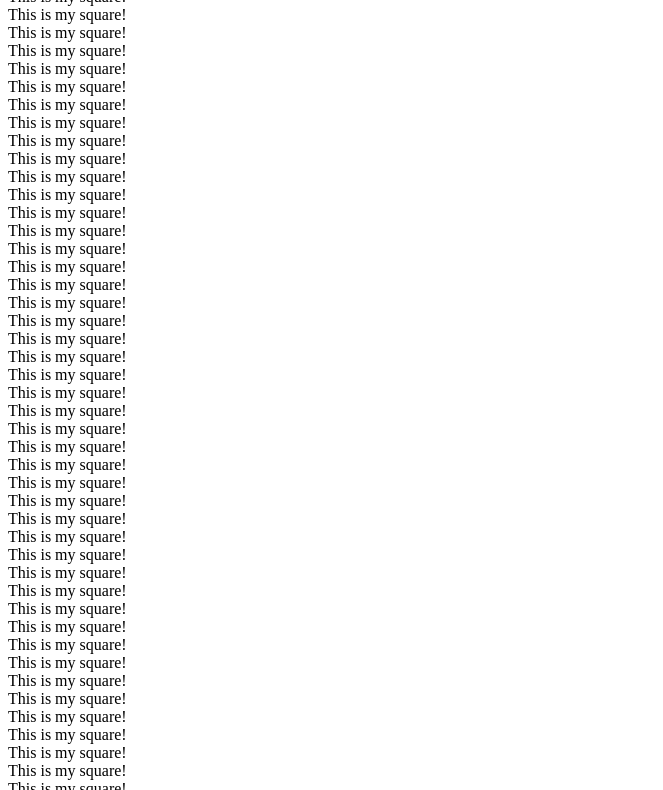
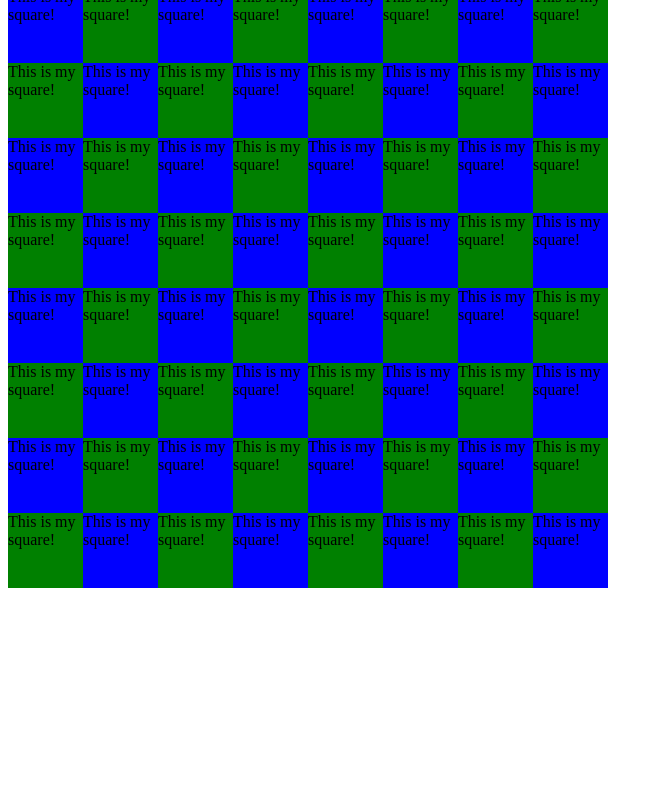
Before and after one commit to ClimbsRocks/prepCapstone, a plain HTML site: page index.html in a window 1280 px wide. Shown: the part 324-1114 px from the top of the page, without its empty margins (0-663 px from the left). After the commit the page ends 920 px from the top, so only its background shows below. Drawn offline with nearby package versions, Linux system fonts and the light colour scheme.

Commit message:
render now creates a square game board on the screen. adds lots of comments

```diff
--- a/helperFunctions.js
+++ b/helperFunctions.js
@@ -9,6 +9,7 @@ var makeGameBoard = function(boardSize) {
     for(var j = 0; j < boardSize; j++) {
       //set an initial pattern of alternating colors on each square).
       if ( (i + j) % 2 === 0 ) {
+        // TODO: make default colors Telegraph colors :)
         var color = 'blue';
       } else {
         var color = 'green';
@@ -31,18 +32,37 @@ var makeGameBoard = function(boardSize) {
 //we create an initial gameBoard of size 8x8. Feel free to modify as you'd prefer!
 var gameBoard = makeGameBoard(8);
 
+// Call this function each time you make a change and want that change to appear on the screen. Otherwise, your "code" will know that the change happened, but the screen won't know that it's supposed to update.
+// There are more elegant ways of doing this (right now we're wiping out the existing rendered gameBoard entirely and rendering the whole new one). We could just update individual pieces, but that would require us to build out more helper functions for the students, which would decrease their feeling of ownership over the whole project. This way also explicitly calls out that updating state and updating rendering are two separate things. This also lets the student focus on what they feel comfortable with and what the goal of the course is (writing JS logic/functional programming), and really not have to think about DOM or rendering stuff much at all.
 var renderGameBoard = function(gameBoard) {
+  $('.gameBoard').html('');
   var boardSize = gameBoard.length;
   // we scale the gameBoard to the user's screen. First we find which is smaller, the height or width of the user's browser
   var browserSize = Math.min($(window).height(), $(window).width());
+  $('.gameBoard').width(browserSize - 200);
   // then we leave some room around the edges (200 pixels), and divide by the number of squares to find how large the squares should be to fill that space perfectly.
   var squareSize = (browserSize - 200) / boardSize;
   gameBoard.forEach(function(rowArr, rowIndex) {
-    rowArr.forEach(function(square, columnIndex) {
-      var squareHtml = '<div class=gameSquare "' + rowIndex + ' ' + columnIndex + '" >This is my square!</div>';
+    rowArr.forEach(function(squareObj, columnIndex) {
+      // Here we are creating the HTML that will be rendered to the DOM for each square.
+      // HTML and JS play nicely together; you can just create a string with most of the characters that you need, add in some variables dynamically, and then when you render this to the DOM, it will interpret everything to be HTML elements and display them correctly.
+      // We're creating a <div>, which is just a default html container that we can do whatever we want with (similar to an object in JS).
+      // We can then set "properties" on this html element. In this case, we're setting style properties to tell it how it should look on the screen.
+        // Those style properties include it's size (height and width) in pixels (px).
+        // We're setting it's background color to be the color of that squareObj.
+      // To keep track of which square this is (necessary for figuring out which square was clicked on later), we set a data "property" on each square as well.
+      // Inside of each div, we can put whatever text we want! Or none at all- it doesn't care. So we put in the text from the object at that position, if one exists
+      // TODO: refactor rowIndex and columnIndex to be data attributes, not classes?? i like the idea of being able to operate on all of them at the same time, but i can't think of what practical purpse that would have, particularly when we're doing everything in JS and then just wiping/re-rendering it all each time there's a change.
+      var squareHtml = '<div class=gameSquare "' + rowIndex + ' ' + columnIndex + '" style="background-color:' + squareObj.color + '; height:' + squareSize + 'px; width:' + squareSize + 'px">This is my square!</div>';
+      console.log(squareHtml);
       $('.gameBoard').append(squareHtml);
     });
   });
+  // TODO: attach event listeners
+  // TODO: add image if it exists on a piece
+    // TODO: size image appropriately if it exists
+  // TODO: include text if it exists on a piece- display name by default
+  // TODO: comments for what this is doing to not intimidate students
 }
 renderGameBoard(gameBoard);
 
--- a/index.html
+++ b/index.html
@@ -4,6 +4,7 @@
         <meta charset="utf-8">
         <title>Awesomest Game EVER!!</title>
         <meta name="Telegraph Prep Capstone Project" content="Capstone Project building out your very own game.">
+        <link rel="stylesheet" type="text/css" href="styles.css">
     </head>
     <body>
         <div>
--- /dev/null
+++ b/styles.css
@@ -0,0 +1,3 @@
+.gameSquare {
+    display:inline-block;
+}
--- a/yourOwnGame.js
+++ b/yourOwnGame.js
@@ -3,3 +3,5 @@
 //use filter to grab all pieces of the same type, and then use map to iterate through them and set their movement descriptions
 //use map to iterate through all objects of the same type and set their collision descriptions
 //use map to iterate through all pieces for each side and randomly 'gift' half of each player's objects to the other player. Call this command 'The Great Equalizer'
+
+// NOTE: there are two separate things going on: you making a change to the javascript code/logic behind the app, and rendering that new "state" to the DOM (what appears on the screen). In order to see any changes you make rendered to the screen, you need to call renderGameBoard() and pass in the updated gameBoard as an argument.
```
